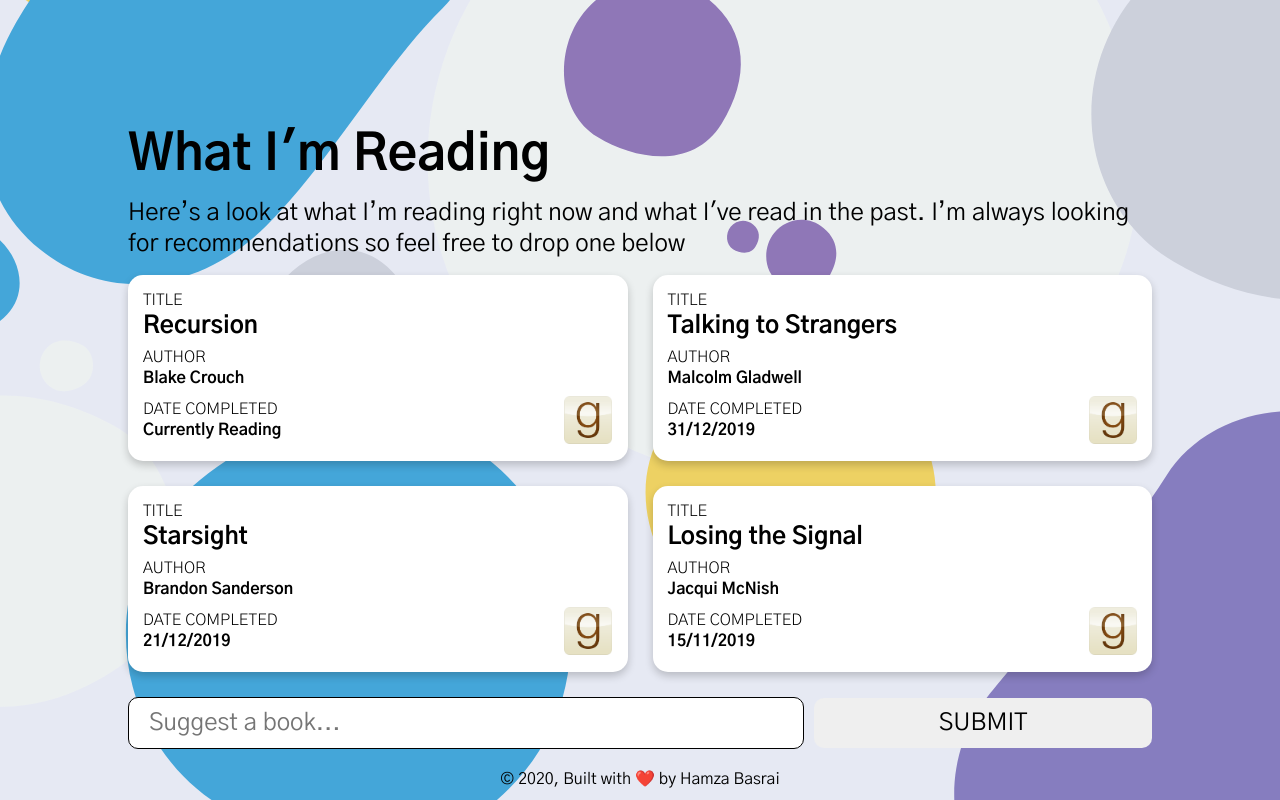
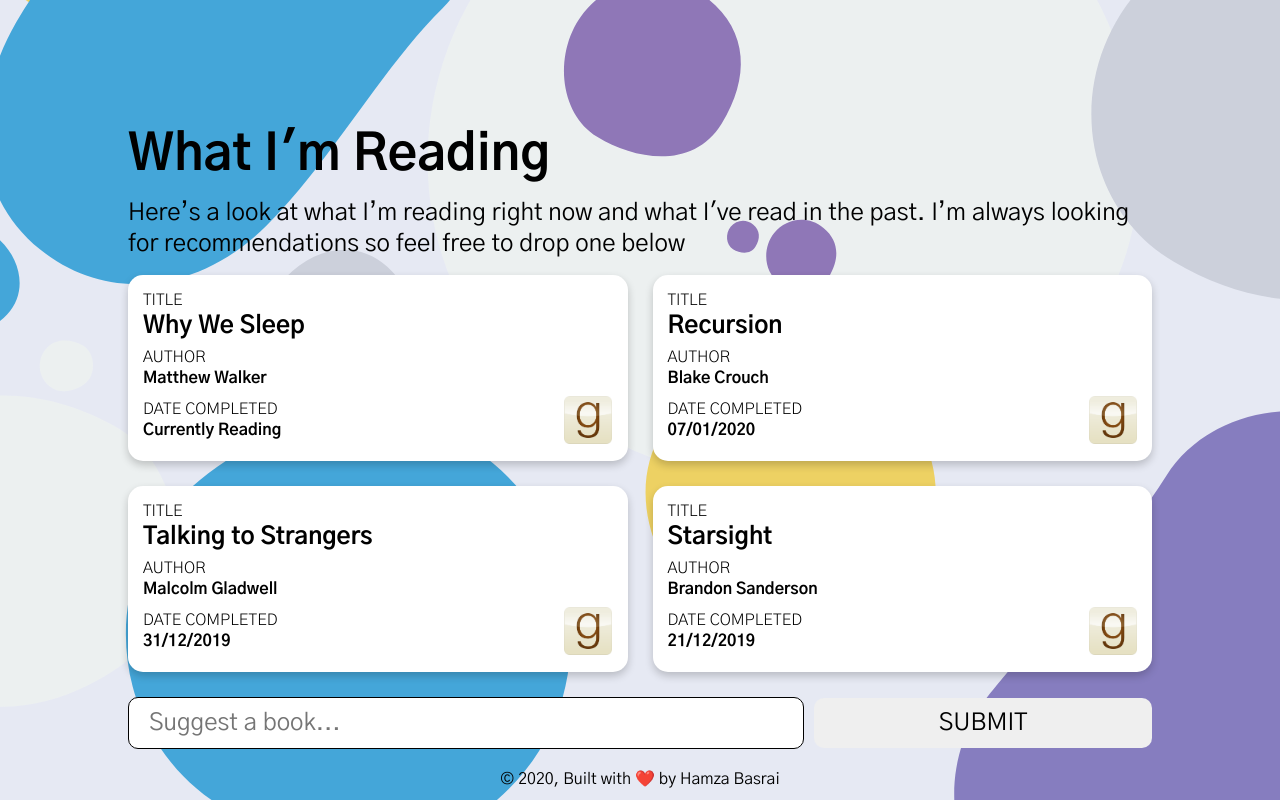
Before and after one commit to hamzabasrai/hamzabasrai.com_old, a Gatsby site in the folder site/: page / in a window 1280 px wide. Shown: the part 1855-2655 px from the top of the page. Built offline with nearby package versions, Linux system fonts and the light colour scheme; Gatsby itself is replaced by a stand-in of ours; no server answers.

Commit message:
Updated books

```diff
--- a/site/src/components/ReadingList/ReadingList.js
+++ b/site/src/components/ReadingList/ReadingList.js
@@ -20,9 +20,15 @@
 
 const books = [
   {
+    title: "Why We Sleep",
+    author: "Matthew Walker",
+    status: "Currently Reading",
+    url: "https://www.goodreads.com/book/show/34466963-why-we-sleep"
+  },
+  {
     title: "Recursion",
     author: "Blake Crouch",
-    status: "Currently Reading",
+    status: "07/01/2020",
     url: "https://www.goodreads.com/book/show/42046112-recursion"
   },
   {
@@ -37,12 +43,6 @@
     status: "21/12/2019",
     url: "https://www.goodreads.com/book/show/42769202-starsight"
   },
-  {
-    title: "Losing the Signal",
-    author: "Jacqui McNish",
-    status: "15/11/2019",
-    url: "https://www.goodreads.com/book/show/25602451-losing-the-signal"
-  }
 ];
 
 export class ReadingList extends Component {
```
